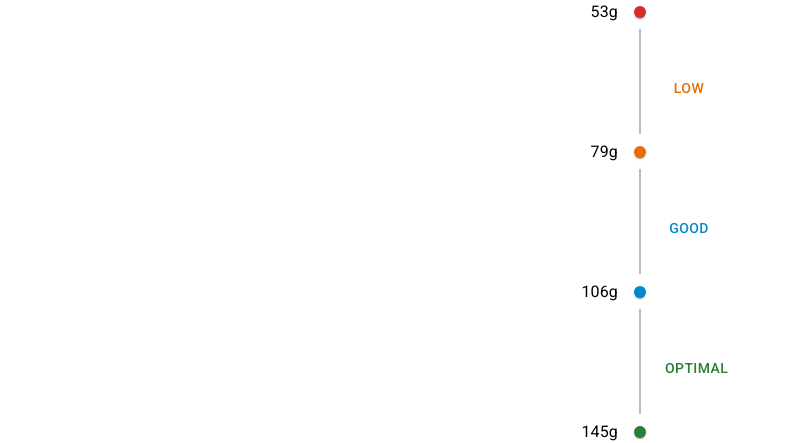
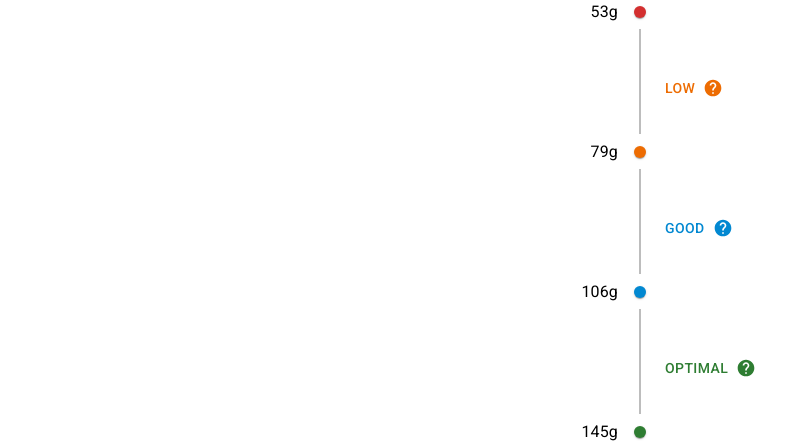
Before and after one commit to todd-skelton/protein-calculator, a React (Create React App) app: page / in a window 1280 px wide. Shown: the part 204-647 px from the top of the page, without its empty margins (0-810 px from the left). Built offline with nearby package versions, Linux system fonts and the light colour scheme.

Commit message:
Add help icons to indicate you can click on the range indicators

```diff
--- a/package.json
+++ b/package.json
@@ -5,6 +5,7 @@
   "dependencies": {
     "@emotion/react": "^11.10.5",
     "@emotion/styled": "^11.10.5",
+    "@mui/icons-material": "^5.10.14",
     "@mui/lab": "^5.0.0-alpha.107",
     "@mui/material": "^5.10.13",
     "@testing-library/jest-dom": "^5.16.5",
--- a/src/App.tsx
+++ b/src/App.tsx
@@ -1,3 +1,4 @@
+import HelpIcon from '@mui/icons-material/Help';
 import { Timeline, TimelineConnector, TimelineContent, TimelineDot, TimelineItem, TimelineOppositeContent, TimelineSeparator } from "@mui/lab";
 import { Autocomplete, Box, Button, Stack, TextField, Typography } from "@mui/material";
 import { Analytics } from '@vercel/analytics/react';
@@ -81,7 +82,7 @@ export default function App() {
             <TimelineConnector />
           </TimelineSeparator>
           <TimelineContent>
-            <Button color="warning" onClick={() => setShowLow(!showLow)}>Low</Button>
+            <Button color="warning" onClick={() => setShowLow(!showLow)} endIcon={<HelpIcon />}>Low</Button>
           </TimelineContent>
         </TimelineItem>
         {showLow && <TimelineItem>
@@ -106,7 +107,7 @@ export default function App() {
             <TimelineConnector />
           </TimelineSeparator>
           <TimelineContent>
-            <Button color="info" onClick={() => setShowGood(!showGood)}>Good</Button>
+            <Button color="info" onClick={() => setShowGood(!showGood)} endIcon={<HelpIcon />}>Good</Button>
           </TimelineContent>
         </TimelineItem>
         {showGood && <TimelineItem>
@@ -131,7 +132,7 @@ export default function App() {
             <TimelineConnector />
           </TimelineSeparator>
           <TimelineContent>
-            <Button color="success" onClick={() => setShowOptimal(!showOptimal)}>Optimal</Button>
+            <Button color="success" onClick={() => setShowOptimal(!showOptimal)} endIcon={<HelpIcon />}>Optimal</Button>
           </TimelineContent>
         </TimelineItem>
         {showOptimal && <TimelineItem>
```
Also changed, not shown: 1 other file (tests, documents, lock files or other folders).
